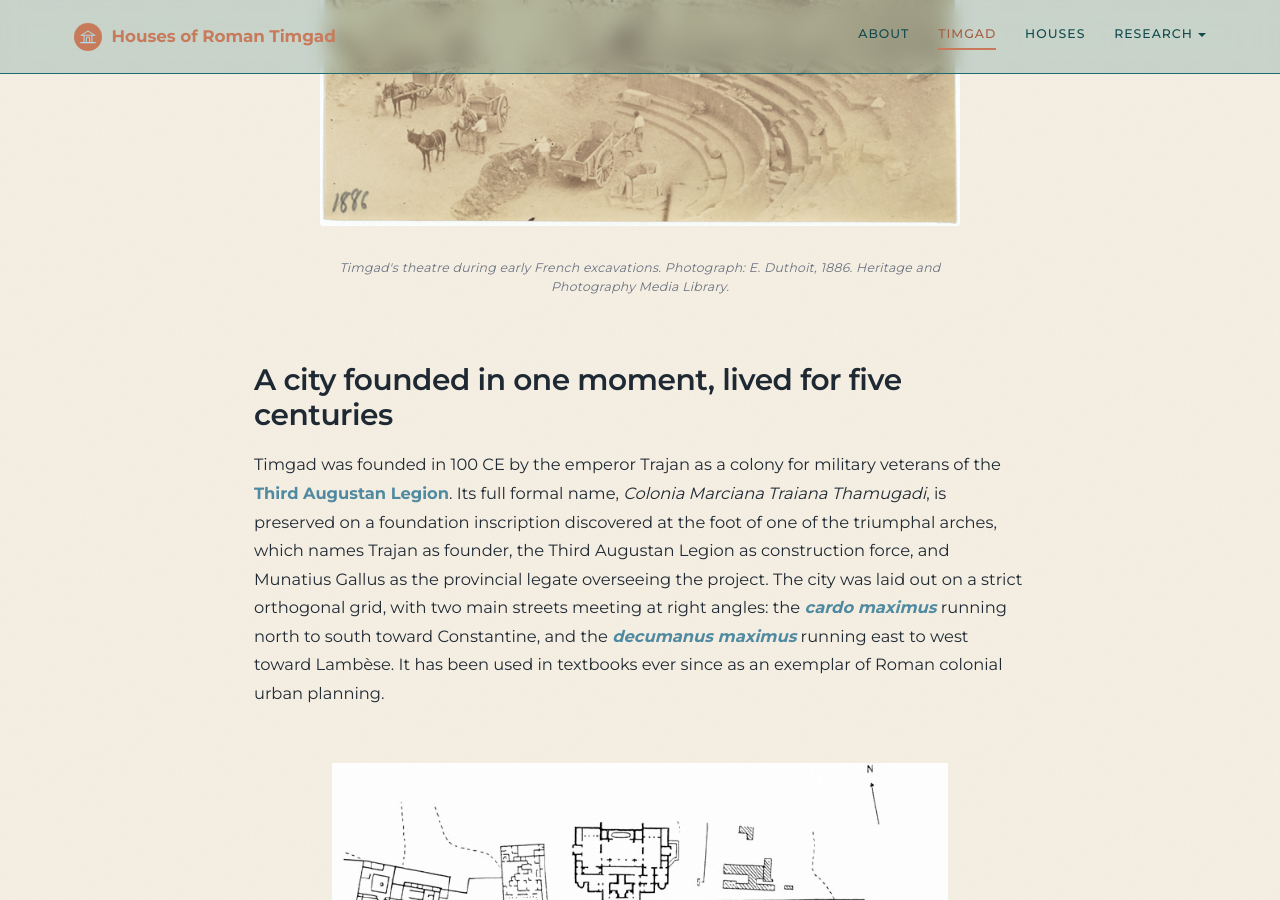
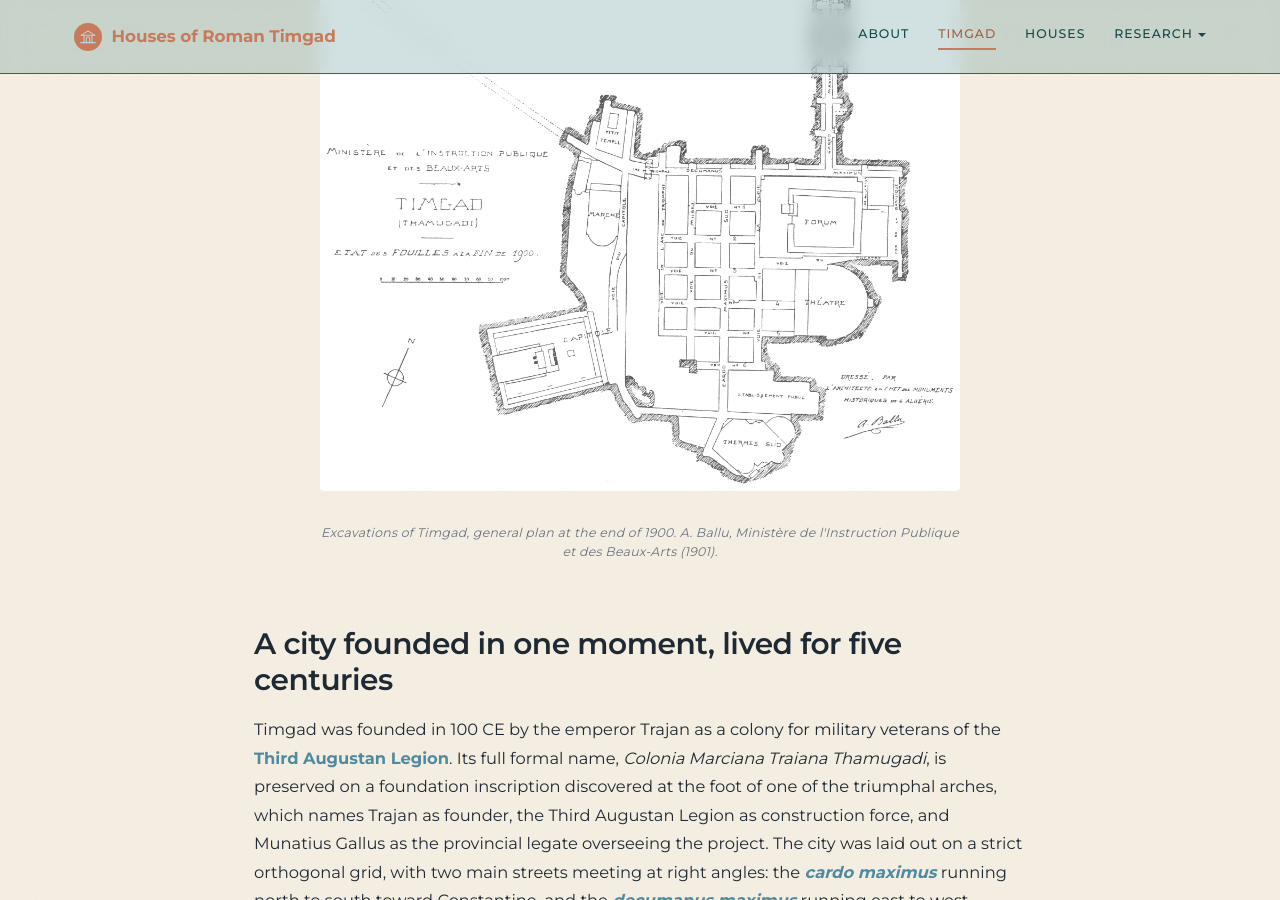
Before and after one commit to kimedher/timgadhouses, a Jekyll site: the page built from timgad.md, in a window 1280 px wide and 900 px high, scrolled down 790 px. Built offline with Jekyll 4.4.1, drawn with Linux system fonts in a browser that asks for light colours.

Commit message:
Swap Timgad opening figure to Ballu 1901 excavation plan
Replace the 1886 Duthoit theatre photograph (still used on About)
with Ballu's 1901 general plan documenting the state of Timgad's
excavations at the end of 1900. Stronger fit for a city-as-place
page than a single-monument photo.

```diff
--- a/timgad.md
+++ b/timgad.md
@@ -9,8 +9,8 @@ last_updated: 2026-04-19
 Timgad sits on a high plain in the Aurès Mountains of northeastern Algeria, in what was the Roman province of Numidia and is today the Batna province of a sovereign post-colonial state. In Arabic, تيمقاد. In Latin, <span class="hl-blue">*Colonia Marciana Traiana Thamugadi*</span>, a name likely rooted in a Berber/Amazigh toponym. In French-colonial and Anglophone scholarship, Timgad. This page is the short version of what the city is, how it got here, and why reading its remains is not only an archaeological question.
 
 <figure class="image-panel">
-  <img src="/assets/images/timgad-1886-theater.jpg" alt="A sepia photograph from 1886 showing Timgad's theatre during excavation, with horse-drawn carts and stacked stone blocks in the foreground and the ruins of the city spreading toward the horizon.">
-  <figcaption>Timgad's theatre during early French excavations. Photograph: E. Duthoit, 1886. Heritage and Photography Media Library.</figcaption>
+  <img src="/assets/images/timgad-1900-plan.png" alt="A hand-drawn site plan of Timgad as excavated by the end of 1900, with labeled features including the Capitole, Forum, Théâtre, Marché, the cardo and decumanus maximus, the Grand Thermes hors les murs to the north, the Thermes Sud, and the Porte Nord and Porte Ouest gates.">
+  <figcaption>Excavations of Timgad, general plan at the end of 1900. A. Ballu, Ministère de l'Instruction Publique et des Beaux-Arts (1901).</figcaption>
 </figure>
 
 ## A city founded in one moment, lived for five centuries
```
